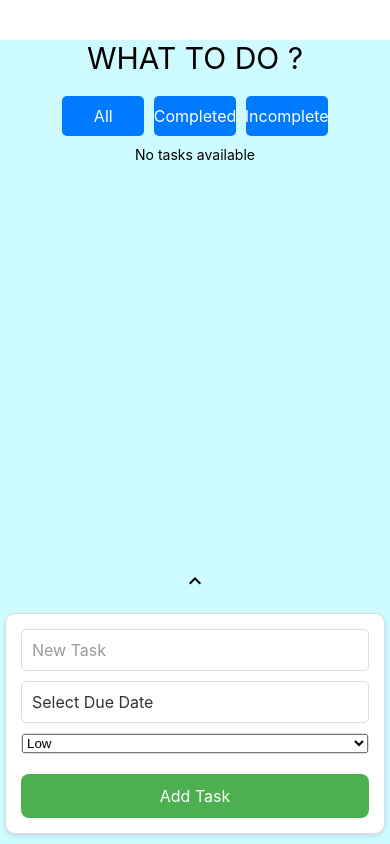
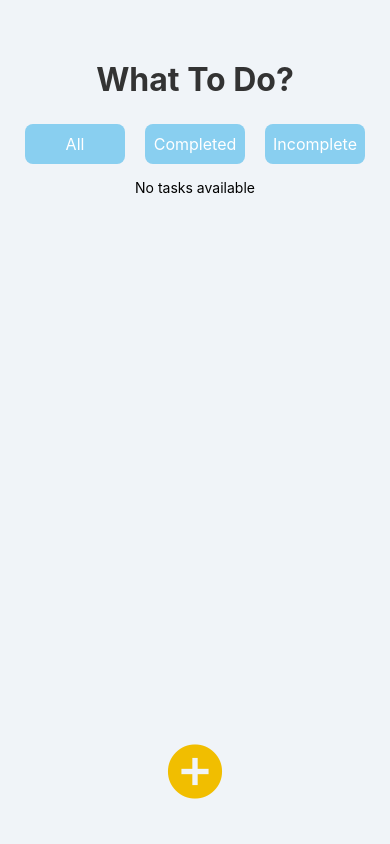
Before and after one commit to webtegy/todo-app-2024, a React Native app: screen /TodoList in a window 390 px wide. Built offline with nearby package versions, Linux system fonts and the light colour scheme.

Commit message:
UI/UX design and implement InputSection, TodoItem and TodoList

```diff
--- a/components/InputSection.js
+++ b/components/InputSection.js
@@ -6,10 +6,11 @@ import {
   Text,
   StyleSheet,
   Platform,
+  KeyboardAvoidingView
 } from "react-native";
 import DateTimePicker from "@react-native-community/datetimepicker";
 import { Picker } from "@react-native-picker/picker";
-import { MaterialIcons } from "@expo/vector-icons"; // Import icon library
+import { MaterialIcons, Entypo } from "@expo/vector-icons";
 
 const styles = StyleSheet.create({
   inputContainer: {
@@ -21,11 +22,12 @@ const styles = StyleSheet.create({
     borderWidth: 1,
     borderColor: "#ddd",
     shadowColor: "#000",
-    shadowOffset: { width: 0, height: 2 },
+    shadowOffset: { width: 0, height: 4 },
     shadowOpacity: 0.1,
     shadowRadius: 4,
     elevation: 4,
-    width: 380,
+    width: 350,
+    alignSelf: "center",
   },
   textInput: {
     fontSize: 16,
@@ -34,17 +36,25 @@ const styles = StyleSheet.create({
     color: "#333",
     borderWidth: 1,
     borderColor: "#ddd",
-    borderRadius: 5,
+    borderRadius: 8,
   },
   pickerContainer: {
     borderWidth: 1,
     borderColor: "#ddd",
-    borderRadius: 5,
+    borderRadius: 8,
     marginBottom: 10,
   },
   addButton: {
     marginTop: 10,
-    backgroundColor: "#4CAF50",
+    backgroundColor: "#007BFF",
+    paddingVertical: 12,
+    paddingHorizontal: 20,
+    borderRadius: 8,
+    alignItems: "center",
+  },
+  cancleButton: {
+    marginTop: 10,
+    backgroundColor: "#ff362b",
     paddingVertical: 12,
     paddingHorizontal: 20,
     borderRadius: 8,
@@ -52,7 +62,12 @@ const styles = StyleSheet.create({
   },
   addButtonText: {
     color: "#fff",
-    fontSize: 16,
+    fontWeight:500,
+    fontSize: 18,
+  },
+  cancleButtonText: {
+    color: "#fff",
+    fontSize: 18,
   },
   toggleButton: {
     flexDirection: "row",
@@ -60,6 +75,16 @@ const styles = StyleSheet.create({
     alignItems: "center",
     marginBottom: 10,
   },
+  datePickerText: {
+    fontSize: 16,
+    color: "#007BFF",
+    borderWidth: 1,
+    borderColor: "#ddd",
+    borderRadius: 8,
+    marginBottom: 10,
+    padding: 10,
+  },
+
 });
 
 export default function InputSection({
@@ -72,7 +97,8 @@ export default function InputSection({
   addTask,
 }) {
   const [showDatePicker, setShowDatePicker] = useState(false);
-  const [showInputSection, setShowInputSection] = useState(true); // State for toggling visibility
+  const [showPriority, setShowPriority] = useState(false);
+  const [showInputSection, setShowInputSection] = useState(false);
 
   const handleAddTask = () => {
     const date = new Date(dueDate);
@@ -81,32 +107,31 @@ export default function InputSection({
       return;
     }
     addTask();
+    setShowInputSection(!showInputSection);
   };
 
   const onDateChange = (event, selectedDate) => {
     setShowDatePicker(false);
     if (selectedDate) {
-      const currentDate = selectedDate.toISOString().split("T")[0]; // Format as YYYY-MM-DD
+      const currentDate = selectedDate.toISOString().split("T")[0];
       setDueDate(currentDate);
     }
   };
 
   return (
+    <KeyboardAvoidingView behavior="padding" style={{ marginBottom: 30 }}>
       <View>
-      {/* Toggle Button */}
         <TouchableOpacity
           style={styles.toggleButton}
           onPress={() => setShowInputSection(!showInputSection)}
         >
           <MaterialIcons
-          name={showInputSection ? "keyboard-arrow-up" : "keyboard-arrow-down"}
-          size={24}
-          color="black"
+            name={showInputSection ? "" : "add-circle"}
+            size={65}
+            color="#f1be00"
           />
-        <Text>{showInputSection ? "" : ""}</Text>
         </TouchableOpacity>
 
-      {/* Input Section */}
         {showInputSection && (
           <View style={styles.inputContainer}>
             <TextInput
@@ -120,7 +145,9 @@ export default function InputSection({
             />
 
             <TouchableOpacity onPress={() => setShowDatePicker(true)}>
-            <Text style={styles.textInput}>{dueDate || "Select Due Date"}</Text>
+              <Text style={styles.datePickerText}>
+                {dueDate || "Select Due Date"}
+              </Text>
             </TouchableOpacity>
 
             {showDatePicker && (
@@ -146,8 +173,13 @@ export default function InputSection({
             <TouchableOpacity style={styles.addButton} onPress={handleAddTask}>
               <Text style={styles.addButtonText}>Add Task</Text>
             </TouchableOpacity>
+
+            <TouchableOpacity style={styles.cancleButton} onPress={() => setShowInputSection(!showInputSection)}>
+              <Text style={styles.cancleButtonText}>Cancle</Text>
+            </TouchableOpacity>
           </View>
         )}
       </View>
+    </KeyboardAvoidingView>
   );
 }
--- a/components/TodoItem.js
+++ b/components/TodoItem.js
@@ -1,16 +1,21 @@
 import React, { useState } from "react";
 import {
-  Animated,
   View,
   Text,
-  Button,
+  TextInput,
   TouchableOpacity,
   StyleSheet,
-  TextInput,
+  Modal,
+  Button,
   Dimensions,
+  KeyboardAvoidingView,
+  Platform,
+  ScrollView,
 } from "react-native";
+import DateTimePicker from "@react-native-community/datetimepicker";
 import Checkbox from "expo-checkbox";
 import { format } from "date-fns";
+import { MaterialIcons } from "@expo/vector-icons";
 
 const { width } = Dimensions.get("window");
 
@@ -21,75 +26,130 @@ const styles = StyleSheet.create({
     justifyContent: "center",
     paddingVertical: 10,
     paddingHorizontal: 15,
-    marginVertical: 5,
-    backgroundColor: "#f9f9f9",
-    borderRadius: 8,
+    marginLeft: 15,
+    marginBottom: 10,
+    backgroundColor: "#fff",
+    borderRadius: 12,
     borderWidth: 1,
-    borderColor: "#000000",
+    borderColor: "#ddd",
     shadowColor: "#000",
-    shadowOffset: { width: 0, height: 1 },
-    shadowOpacity: 0.1,
-    shadowRadius: 2,
-    elevation: 2,
+    shadowOffset: { width: 0, height: 2 },
+    shadowOpacity: 0.2,
+    shadowRadius: 4,
+    elevation: 4,
     maxWidth: width - 30,
   },
   checkboxContainer: {
     marginRight: 10,
   },
+   textContainer: {
+    flexDirection: "column",
+    width: 245,
+  },
   todoItemText: {
     flex: 1,
-    fontSize: 16,
+    fontSize: 19,
+    fontWeight: "700",
     color: "#333",
-    overflow: "hidden",
   },
   completed: {
     textDecorationLine: "line-through",
-    color: "#999",
+    color: "#888",
   },
   deleteButton: {
-    backgroundColor: "#FF3B30", // Bright red for delete
+    backgroundColor: "#FF3B30",
     paddingVertical: 6,
     paddingHorizontal: 10,
     borderRadius: 5,
-  },
-  deleteButtonText: {
-    color: "#fff",
-    fontSize: 14,
+    marginRight: 0,
   },
   dueDate: {
     fontSize: 14,
-    color: "#FF6347", // Priority in red
+    color: "#007BFF",
     marginTop: 5,
+    marginBottom: 5,
   },
   priorityContainer: {
     flexDirection: "row",
     justifyContent: "space-between",
     width: "100%",
-    marginTop: 5,
+    marginTop: 10,
   },
   priorityText: {
     fontSize: 14,
-    color: "#FF6347", // Priority in red
+    color: "#007BFF",
   },
   editButton: {
-    backgroundColor: "#000000", // Black color for edit button
+    backgroundColor: "#007BFF",
     paddingVertical: 6,
     paddingHorizontal: 10,
     borderRadius: 5,
-  },
-  editButtonText: {
-    color: "#fff",
-    fontSize: 14,
-  },
-  buttonText: {
-    color: "#fff",
-    fontSize: 14,
+    marginRight:18,
   },
   actionButtonsContainer: {
     flexDirection: "row",
+    alignItems: "Right",
     justifyContent: "space-between",
-    width: "100%",
+   // width: 100,
     marginTop: 5,
+  },
+  modalContainer: {
+    flex: 1,
+    justifyContent: "center",
+    alignItems: "center",
+    backgroundColor: "rgba(0, 0, 0, 0.5)",
+  },
+  modalContent: {
+    width: "80%",
+    backgroundColor: "#fff",
+    padding: 20,
+    borderRadius: 10,
+    elevation: 5,
+    margin:60,
+  },
+  input: {
+    borderBottomWidth: 1,
+    borderColor: "#ddd",
+    marginBottom: 10,
+    padding: 5,
+  },
+  priorityButtons: {
+    flexDirection: "row",
+    justifyContent: "space-between",
+    margin: 5,
+  },
+  priorityButton: {
+    padding: 10,
+    borderRadius: 5,
+    borderWidth: 1,
+    margin: 10,
+  },
+  buttonContainer: {
+    flexDirection: "row",
+    justifyContent: "space-between",
+  },
+  saveButton : {
+    padding: 8,
+    borderRadius: 7,
+    margin: 10,
+    width : 60,
+    marginLeft:50,
+    backgroundColor:"#007BFF",
+    alignItems: "center",
+  },
+  cancleButton : {
+    padding: 8,
+    borderRadius: 7,
+    margin: 10,
+    width : 60,
+    marginRight:50,
+    backgroundColor:"#ff362b",
+    alignItems: "center",
+  },
+  buttonText: {
+    flex: 1,
+    fontSize: 16,
+    color: "#fff",
   },
 });
 
@@ -99,6 +159,12 @@ export default function TodoItem({
   toggleCompleted,
   updateTask,
 }) {
+  const [isEditing, setIsEditing] = useState(false);
+  const [editedText, setEditedText] = useState(task.text);
+  const [editedPriority, setEditedPriority] = useState(task.priority);
+  const [editedDueDate, setEditedDueDate] = useState(new Date(task.dueDate));
+  const [showDatePicker, setShowDatePicker] = useState(false);
+
   const formatDueDate = (dateString) => {
     const date = new Date(dateString);
     if (isNaN(date.getTime())) {
@@ -107,9 +173,6 @@ export default function TodoItem({
     return format(date, "MMM dd, yyyy");
   };
 
-  const [isEditing, setIsEditing] = useState(false);
-  const [editedText, setEditedText] = useState(task.text);
-
   const saveEdit = () => {
     updateTask(task.id, editedText);
     setIsEditing(false);
@@ -117,6 +180,13 @@ export default function TodoItem({
 
   const formattedDueDate = format(new Date(task.dueDate), "MMM dd, yyyy");
   const isOverdue = new Date(task.dueDate) < new Date();
+
+  const getPriorityColor = (priority) => {
+    if (priority === "High") return "#FF6347"; // Red
+    if (priority === "Medium") return "#4CAF50"; // Green
+    if (priority === "Low") return "#ADFF2F"; // Yellow
+    return "#333";
+  };
 
   return (
     <View style={styles.todoItem}>
@@ -128,26 +198,23 @@ export default function TodoItem({
             tintColors={{ true: "#4CAF50", false: "#ccc" }}
           />
         </View>
-        {isEditing ? (
-          <TextInput
-            style={styles.todoItemText}
-            value={editedText}
-            onChangeText={setEditedText}
-            onSubmitEditing={saveEdit}
-          />
-        ) : (
         <Text
           style={[styles.todoItemText, task.completed && styles.completed]}
-            numberOfLines={1} // Ensure text stays on one line
+          numberOfLines={1}
         >
           {task.text}
         </Text>
-        )}
       </View>
+
+      <View style={{ flexDirection: "row", alignItems: "center" }}>
+        <View style={styles.textContainer}>
           <View style={styles.priorityContainer}>
             {task.priority && (
               <Text
-            style={styles.priorityText}
+                style={[
+                  styles.priorityText,
+                  { color: getPriorityColor(task.priority) },
+                ]}
               >{`Priority: ${task.priority}`}</Text>
             )}
           </View>
@@ -157,27 +224,108 @@ export default function TodoItem({
               ? `Overdue: ${formattedDueDate}`
               : `Due: ${formattedDueDate}`}
           </Text>
+        </View>
 
         <View style={styles.actionButtonsContainer}>
-        {isEditing ? (
-          <TouchableOpacity style={styles.editButton} onPress={saveEdit}>
-            <Text style={styles.editButtonText}>Save</Text>
-          </TouchableOpacity>
-        ) : (
           <TouchableOpacity
             style={styles.editButton}
             onPress={() => setIsEditing(true)}
           >
-            <Text style={styles.editButtonText}>Edit</Text>
+            <MaterialIcons name="edit" size={20} color="#fff" />
           </TouchableOpacity>
-        )}
+
           <TouchableOpacity
             style={styles.deleteButton}
             onPress={() => deleteTask(task.id)}
           >
-          <Text style={styles.deleteButtonText}>Delete</Text>
+            <MaterialIcons name="delete" size={20} color="#fff" />
           </TouchableOpacity>
         </View>
       </View>
+
+
+      <Modal visible={isEditing} transparent={true} animationType="slide">
+        <KeyboardAvoidingView
+          style={styles.modalContainer}
+          behavior={Platform.OS === "ios" ? "padding" : "height"}
+        >
+          <ScrollView contentContainerStyle={styles.modalContent}>
+            <TextInput
+              style={styles.input}
+              value={editedText}
+              onChangeText={setEditedText}
+              placeholder="Edit Task Name"
+              autoFocus
+            />
+
+            <View style={styles.priorityButtons}>
+              <TouchableOpacity
+                style={[
+                  styles.priorityButton,
+                  {
+                    borderColor: editedPriority === "High" ? "#FF6347" : "#ddd",
+                  },
+                ]}
+                disabled={true}
+              >
+                <Text style={{ color: "#FF6347" }}>High</Text>
+              </TouchableOpacity>
+              <TouchableOpacity
+                style={[
+                  styles.priorityButton,
+                  {
+                    borderColor:
+                      editedPriority === "Medium" ? "#4CAF50" : "#ddd",
+                  },
+                ]}
+                disabled={true}
+              >
+                <Text style={{ color: "#4CAF50" }}>Medium</Text>
+              </TouchableOpacity>
+              <TouchableOpacity
+                style={[
+                  styles.priorityButton,
+                  {
+                    borderColor: editedPriority === "Low" ? "#ADFF2F" : "#ddd",
+                  },
+                ]}
+                disabled={true}
+              >
+                <Text style={{ color: "#ADFF2F" }}>Low</Text>
+              </TouchableOpacity>
+            </View>
+
+            <TouchableOpacity onPress={() => setShowDatePicker(true)}>
+              <Text style={styles.dueDate}>
+                {`Due Date: ${format(editedDueDate, "MMM dd, yyyy")}`}
+              </Text>
+            </TouchableOpacity>
+
+            {showDatePicker && (
+              <DateTimePicker
+                value={editedDueDate}
+                mode="date"
+                display="default"
+                onChange={(event, selectedDate) => {
+                  setShowDatePicker(false);
+                  if (selectedDate) {
+                    setEditedDueDate(selectedDate);
+                  }
+                }}
+                disabled={true}
+              />
+            )}
+            <View style={styles.buttonContainer}>
+            <TouchableOpacity style={styles.saveButton} onPress={saveEdit}>
+              <Text style={styles.buttonText}>Save</Text>
+            </TouchableOpacity>
+            <TouchableOpacity style={styles.cancleButton} onPress={() => setIsEditing(false)}>
+              <Text style={styles.buttonText}>Cancle</Text>
+            </TouchableOpacity>
+            </View>
+          </ScrollView>
+        </KeyboardAvoidingView>
+      </Modal>
+    </View>
   );
 }
--- a/components/TodoList.js
+++ b/components/TodoList.js
@@ -10,63 +10,62 @@ import {
 import TodoItem from "./TodoItem";
 import InputSection from "./InputSection";
 import AsyncStorage from "@react-native-async-storage/async-storage";
+import { MaterialIcons } from "@expo/vector-icons";
 
 const styles = StyleSheet.create({
   container: {
-    justifyContent: "center",
-    display: "flex",
     flex: 1,
     alignItems: "center",
-    marginTop: 0,
     paddingTop: 20,
-    backgroundColor: "#cdfbff",
+    margin: 0,
+    backgroundColor: "#f0f4f8",
+  },
+  topic: {
+    fontSize: 32,
+    fontWeight: "bold",
+    textAlign: "center",
+    marginTop: 40,
+    marginBottom: 10,
+    color: "#333",
   },
   filterContainer: {
-    height: 40,
+    height: 50,
     flexDirection: "row",
-    marginBottom: 10,
+    margin: 10,
     justifyContent: "space-around",
+    alignItems: "center",
   },
   filterItem: {
-    flex: 1,
-    justifyContent: "center",
+    backgroundColor: "#89CFF0",
+    paddingVertical: 10,
+    paddingHorizontal: 10,
+    width: 100,
+    borderRadius: 8,
+    marginLeft:10,
+    marginRight:10,
     alignItems: "center",
-    backgroundColor: "#007BFF",
-    padding: 10,
-    marginHorizontal: 5,
-    borderRadius: 5,
   },
   filterText: {
-    color: "white",
+    color: "#fff",
     fontSize: 16,
-  },
-  topic: {
-    fontSize: 30,
-    textAlign: "center",
-    marginTop: 40,
-    backgroundColor: "#cdfbff",
   },
 });
 
 export default function TodoList() {
-  // State Hooks
   const [tasks, setTasks] = useState([]);
-  const [filter, setFilter] = useState("all"); // 'all', 'completed', 'incomplete'
+  const [filter, setFilter] = useState("all");
   const [text, setText] = useState("");
   const [priority, setPriority] = useState("Low");
   const [dueDate, setDueDate] = useState("");
 
-  // Load tasks from AsyncStorage when the component mounts
   useEffect(() => {
     loadTasks();
   }, []);
 
-  // Save tasks to AsyncStorage whenever tasks change
   useEffect(() => {
     if (tasks.length > 0) saveTasks(tasks);
   }, [tasks]);
 
-  // Function to save tasks to AsyncStorage
   async function saveTasks(tasksToSave) {
     try {
       const jsonValue = JSON.stringify(tasksToSave);
@@ -76,23 +75,21 @@ export default function TodoList() {
     }
   }
 
-  // Function to load tasks from AsyncStorage
   async function loadTasks() {
     try {
       const jsonValue = await AsyncStorage.getItem("@tasks");
       if (jsonValue != null) {
         const loadedTasks = JSON.parse(jsonValue);
-        setTasks(Array.isArray(loadedTasks) ? loadedTasks : []); // Ensure tasks is always an array
+        setTasks(Array.isArray(loadedTasks) ? loadedTasks : []);
       } else {
-        setTasks([]); // If no tasks found, initialize an empty array
+        setTasks([]);
       }
     } catch (e) {
       console.error("Error loading tasks", e);
-      setTasks([]); // If no tasks found, initialize an empty array
+      setTasks([]);
     }
   }
 
-  // Function to Add Task
   function addTask() {
     if (text.trim()) {
       const newTask = {
@@ -110,7 +107,6 @@ export default function TodoList() {
     }
   }
 
-  // Function to Update an existing Task
   function updateTask(id, newText) {
     const updatedTasks = tasks.map((task) =>
       task.id === id ? { ...task, text: newText } : task
@@ -118,13 +114,11 @@ export default function TodoList() {
     setTasks(updatedTasks);
   }
 
-  // Function to Delete Task
   function deleteTask(id) {
     const updatedTasks = tasks.filter((task) => task.id !== id);
     setTasks(updatedTasks);
   }
 
-  // Function to Toggle Task Completion
   function toggleCompleted(id) {
     const updatedTasks = tasks.map((task) =>
       task.id === id ? { ...task, completed: !task.completed } : task
@@ -132,25 +126,20 @@ export default function TodoList() {
     setTasks(updatedTasks);
   }
 
-  // Filter tasks based on completion status
   const filteredTasks = (Array.isArray(tasks) ? tasks : []).filter((task) => {
     if (filter === "completed") return task.completed;
     if (filter === "incomplete") return !task.completed;
     return true; // 'all'
   });
 
-  //Sorting function by priority
   const sortedTasks = filteredTasks.sort((a, b) => {
     const priorityOrder = { High: 1, Medium: 2, Low: 3 };
     return priorityOrder[a.priority] - priorityOrder[b.priority];
   });
 
   return (
-    <>
-      <View>
-        <Text style={styles.topic}>WHAT TO DO ?</Text>
-      </View>
     <KeyboardAvoidingView style={styles.container} behavior="padding">
+      <Text style={styles.topic}>What To Do?</Text>
       <View style={styles.filterContainer}>
         <TouchableOpacity
           style={styles.filterItem}
@@ -172,7 +161,7 @@ export default function TodoList() {
         </TouchableOpacity>
       </View>
 
-        <ScrollView>
+      <ScrollView style={{ width: "100%" }}>
         {sortedTasks.length > 0 ? (
           sortedTasks.map((task) => (
             <TodoItem
@@ -184,7 +173,7 @@ export default function TodoList() {
             />
           ))
         ) : (
-            <Text>No tasks available</Text>
+          <Text style={{ textAlign: "center" }}>No tasks available</Text>
         )}
       </ScrollView>
 
@@ -198,6 +187,5 @@ export default function TodoList() {
         addTask={addTask}
       />
     </KeyboardAvoidingView>
-    </>
   );
 }
```
Also changed, not shown: 1 other file (tests, documents, lock files or other folders). Lines whose indentation alone changed are shown as unchanged.
